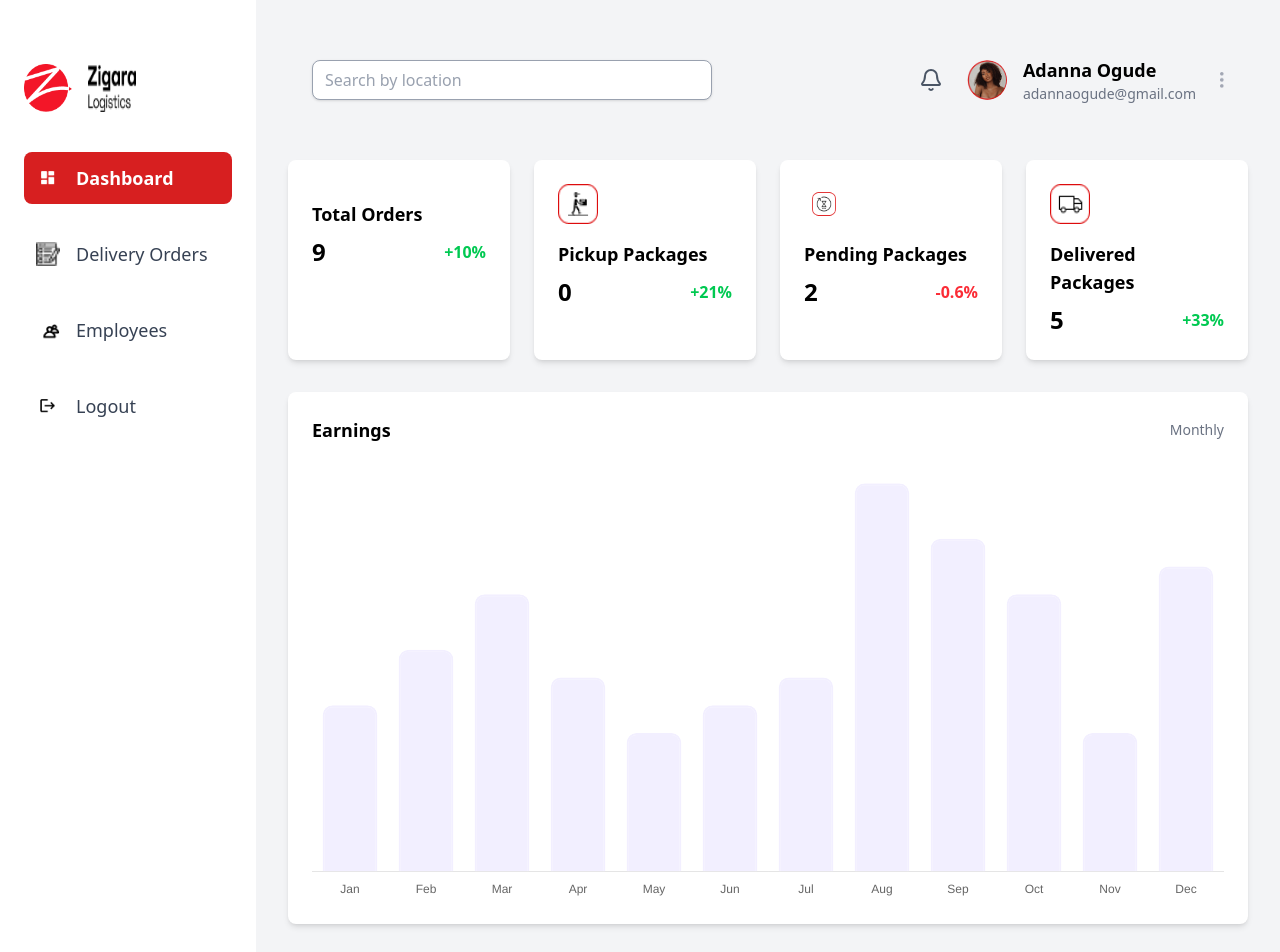
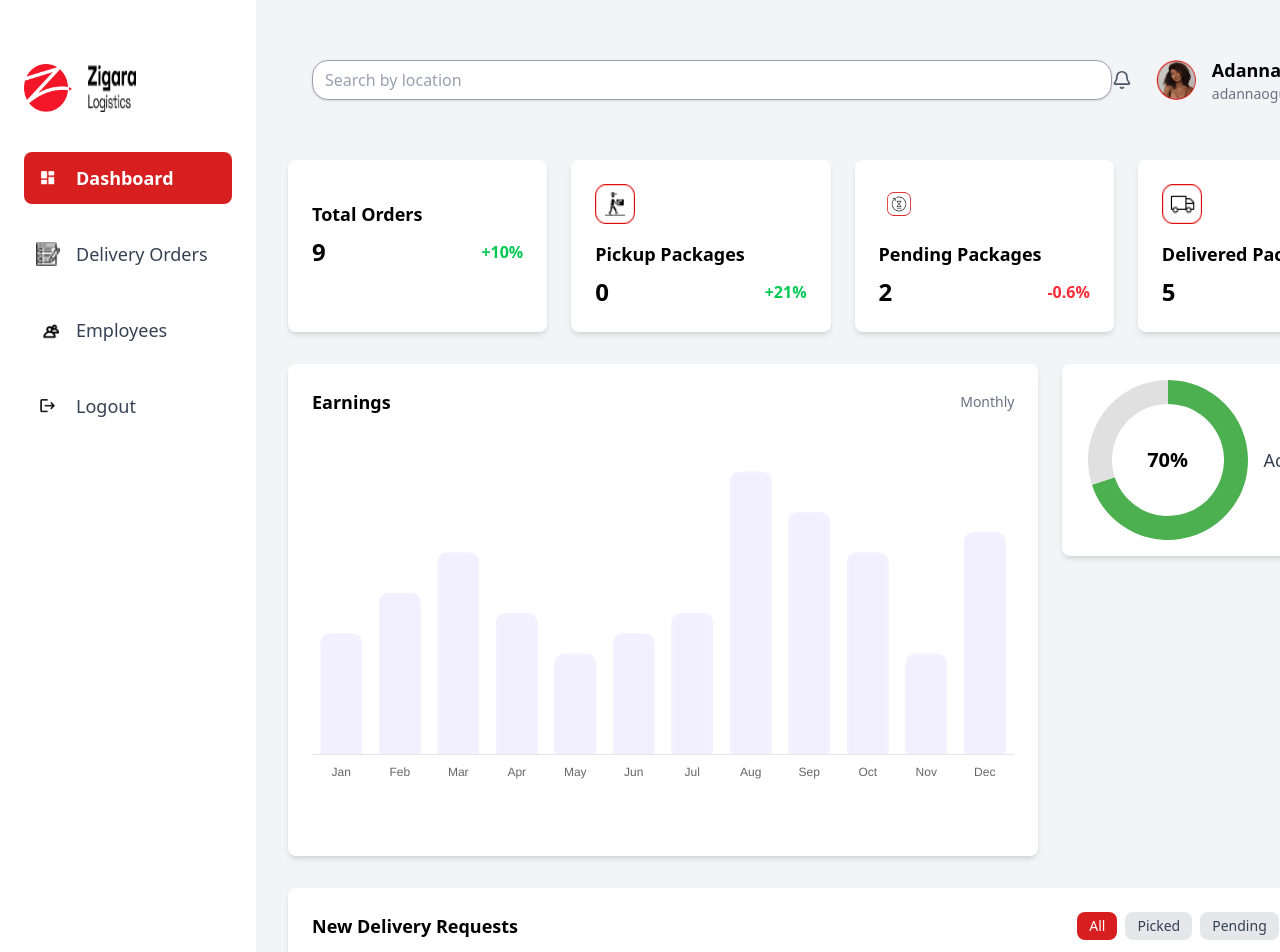
Before and after one commit to PECULIAR-AMY/Zigara, a React (Vite) app in the folder zigara-app/: page / in a window 1280 px wide. Shown: the top 952 px of the page. Built offline with nearby package versions, Linux system fonts and the light colour scheme; some icons are missing.

Commit message:
new commit

```diff
--- a/zigara-app/src/components/Admin.tsx
+++ b/zigara-app/src/components/Admin.tsx
@@ -69,7 +69,7 @@ const Admin: React.FC = () => {
                       <td className="py-2 px-3 md:py-3 md:px-4">{order.owner}</td>
                       <td className="py-2 px-3 md:py-3 md:px-4">{order.package}</td>
                       <td className="py-2 px-3 md:py-3 md:px-4">{order.receiver}</td>
-                      <td className="py-2 px-3 md:py-3 md:px-4">{order.dropOff}</td>
+                      <td className="py-2 px-3 md:py-3 md:px-4">{order.dropOffLocation}</td>
                       <td className={`py-2 px-3 md:py-3 md:px-4 font-semibold ${order.status === "delivered" ? "text-green-600" : "text-red-500"}`}>
                         {order.status}
                       </td>
--- a/zigara-app/src/components/BarChart.tsx
+++ b/zigara-app/src/components/BarChart.tsx
@@ -1,4 +1,5 @@
 import { Bar } from "react-chartjs-2";
+import { BarChartData } from "../components/BarChartData";
 import {
   Chart as ChartJs,
   CategoryScale,
@@ -13,33 +14,6 @@ import {
 
 // Register Chart.js components
 ChartJs.register(CategoryScale, LinearScale, BarElement, Title, Tooltip, Legend);
-
-// Example data structure for BarChartData
-export const BarChartData = {
-  labels: [
-    "Jan",
-    "Feb",
-    "Mar",
-    "Apr",
-    "May",
-    "Jun",
-    "Jul",
-    "Aug",
-    "Sep",
-    "Oct",
-    "Nov",
-    "Dec",
-  ], // X-axis labels for all months
-  datasets: [
-    {
-      data: [30, 40, 50, 35, 25, 30, 35, 70, 60, 50, 25, 55], // Y-axis data points for all months
-      backgroundColor: "#F2EFFF", // Bar fill color
-      borderColor: "#F2EFFF", // Bar border color
-      borderWidth: 2, // Bar border width
-      borderRadius: 10
-    },
-  ],
-};
 
 export const BarChart: React.FC = () => {
   // Define chart options
@@ -74,5 +48,9 @@ export const BarChart: React.FC = () => {
     datasets: BarChartData.datasets, // Datasets for the chart
   };
 
-  return <Bar options={options} data={data} />;
+  return (
+    <div>
+      <Bar options={options} data={data} />
+    </div>
+  );
 };
--- a/zigara-app/src/components/BarChartData.tsx
+++ b/zigara-app/src/components/BarChartData.tsx
@@ -1,7 +1,4 @@
-export const BarChartData: {
-    labels: string[];
-    datasets: { label: string; borderColor: string; borderWidth: number }[];
-  } = {
+export const BarChartData = {
   labels: [
     "Jan",
     "Feb",
@@ -14,13 +11,15 @@ export const BarChartData: {
     "Sep",
     "Oct",
     "Nov",
-      "Dec"
-    ],
+    "Dec",
+  ], // X-axis labels for all months
   datasets: [
     {
-        label: "months",
-        borderColor: "#F2EFFF",
-        borderWidth: 1 // Added to match type definition
-      }
-    ]
+      data: [30, 40, 50, 35, 25, 30, 35, 70, 60, 50, 25, 55], // Y-axis data points for all months
+      backgroundColor: "#F2EFFF", // Bar fill color
+      borderColor: "#F2EFFF", // Bar border color
+      borderWidth: 2, // Bar border width
+      borderRadius: 10
+    },
+  ],
 };
--- a/zigara-app/src/components/DashBoard.tsx
+++ b/zigara-app/src/components/DashBoard.tsx
@@ -8,6 +8,7 @@ import pending from "../assets/Frame 56902.png";
 import delivered from "../assets/Frame 56903.png";
 import orders from "./data/Orders";
 import { BarChart } from "../components/BarChart";
+import { ProgressCircle } from "../components/ProgressCircle"
 
 // Define the Order interface
 interface Order {
@@ -98,13 +99,23 @@ const DashBoard: React.FC = () => {
             </div>
           </div>
 
-          {/* Graph */}
-          <div className="bg-white p-4 md:p-6 rounded-lg shadow-md mt-6 md:mt-8">
-            <div className="flex justify-between items-center">
+
+          <div className="flex gap-4 md:gap-6 items-start">
+  {/* BarChart with fixed height and improved styling */}
+  <div className="bg-white p-4 md:p-6 rounded-lg shadow-md mt-6 md:mt-8 w-3/4">
+    <div className="flex justify-between items-center mb-2">
       <p className="text-md md:text-lg font-semibold">Earnings</p>
       <p className="text-sm md:text-md text-gray-500">Monthly</p>
     </div>
+    <div className="h-[300px] w-full mt-4 mb-25"> {/* Increased height for better visibility */}
       <BarChart />
+    </div>
+  </div>
+
+  {/* ProgressCircle with improved styling */}
+  <div className="bg-white p-4 rounded-lg shadow-md mt-6 md:mt-8 flex flex-col items-center justify-center w-1/3">
+    <ProgressCircle percentage={70} />
+  </div>
 </div>
 
          {/* Orders Table */}
@@ -160,7 +171,12 @@ const DashBoard: React.FC = () => {
         </tr>
       </thead>
       <tbody>
-                  {searchedOrders.map((order: Order) => (
+        {searchedOrders
+          .filter(order => {
+            if (filterStatus === null) return true;
+            return order.status === filterStatus;
+          })
+          .map((order: Order) => (
             <tr key={order.date} className="border-b border-gray-200 text-gray-600 hover:bg-gray-50">
               <td className="py-2 px-3 md:py-3 md:px-4">{order.date}</td>
               <td className="py-2 px-3 md:py-3 md:px-4">{order.client}</td>
@@ -168,7 +184,11 @@ const DashBoard: React.FC = () => {
               <td className="py-2 px-3 md:py-3 md:px-4">{order.package}</td>
               <td className="py-2 px-3 md:py-3 md:px-4">{order.receiver}</td>
               <td className="py-2 px-3 md:py-3 md:px-4">{order.dropOffLocation}</td>
-                      <td className={`py-2 px-3 md:py-3 md:px-4 font-semibold ${order.status === "delivered" ? "text-green-600" : "text-red-500"}`}>
+              <td className={`py-2 px-3 md:py-3 md:px-4 font-semibold ${
+                order.status === "delivered" ? "text-green-600" :
+                order.status === "picked" ? "text-blue-600" :
+                "text-red-500"
+              }`}>
                 {order.status}
               </td>
             </tr>
--- a/zigara-app/src/components/Notification.tsx
+++ b/zigara-app/src/components/Notification.tsx
@@ -60,6 +60,8 @@ const Notification: React.FC = () => {
     <div className="p-4 md:p-8 bg-gray-100 min-h-screen">
       <div className="flex flex-col md:flex-row gap-4 md:gap-8">
 
+
+        {/* Main Content */}
         <div className="flex-1">
           {/* Header */}
           <div className="flex flex-col md:flex-row justify-between items-center bg-white p-4 md:p-6 rounded-lg shadow-md gap-4 md:gap-0">
--- /dev/null
+++ b/zigara-app/src/components/ProgressCircle.tsx
@@ -0,0 +1,61 @@
+import React from "react";
+import { Doughnut } from "react-chartjs-2";
+import {
+  Chart as ChartJS,
+  ArcElement,
+  Tooltip,
+  Legend,
+} from "chart.js";
+
+// Register Chart.js components
+ChartJS.register(ArcElement, Tooltip, Legend);
+
+// Define component props
+interface ProgressCircleProps {
+  percentage: number; // Value between 0 and 100
+}
+
+export const ProgressCircle: React.FC<ProgressCircleProps> = ({ percentage }) => {
+  const data = {
+    labels: ["Active", "Remaining"],
+    datasets: [
+      {
+        data: [percentage, 100 - percentage], // Dynamic progress
+        backgroundColor: ["#4CAF50", "#E0E0E0"], // Colors for progress and remaining
+        borderWidth: 0, // No borders for a smooth look
+      },
+    ],
+  };
+
+  const options = {
+    responsive: true,
+    cutout: "70%", // Creates a ring effect (adjustable)
+    plugins: {
+      legend: {
+        display: false, // Hide legend
+      },
+    },
+  };
+
+  return (
+    <div className="flex items-center gap-4">
+      {/* Progress Circle */}
+      <div className="relative w-40 h-40 flex items-center justify-center">
+        {/* Render the Doughnut Chart */}
+        <Doughnut data={data} options={options} />
+
+        {/* Display the percentage in the center */}
+        <div className="absolute text-xl font-bold">
+          {percentage}%
+        </div>
+      </div>
+
+      {/* "Active Riders" Text */}
+      <div className="text-lg font-medium text-gray-700">
+        Active Riders
+      </div>
+    </div>
+  );
+};
+
+export default ProgressCircle;
--- a/zigara-app/src/components/SearhBar.tsx
+++ b/zigara-app/src/components/SearhBar.tsx
@@ -22,19 +22,26 @@ const SearchBar: React.FC<SearchBarProps> = ({ onSearch }) => {
     }
   };
 
+  const handleKeyPress = (e: React.KeyboardEvent<HTMLInputElement>) => {
+    if (e.key === 'Enter') {
+      handleSearchSubmit();
+    }
+  };
+
   const closeModal = () => {
     setIsModalOpen(false);
   };
 
   return (
     <div>
-      <div className="flex items-center border border-gray-400 rounded-lg px-3 bg-white shadow-sm h-[40px] w-100">
+      <div className="flex items-center border border-gray-400 rounded-2xl px-3 bg-white shadow-sm h-[40px] w-200 ">
         {/* Search Input */}
         <input
           type="text"
           placeholder="Search by location"
           value={query}
           onChange={handleSearch}
+          onKeyPress={handleKeyPress}
           className="w-full outline-none bg-transparent text-gray-800 placeholder-gray-400 h-full"
         />
 
```
Lines whose indentation alone changed are shown as unchanged.
